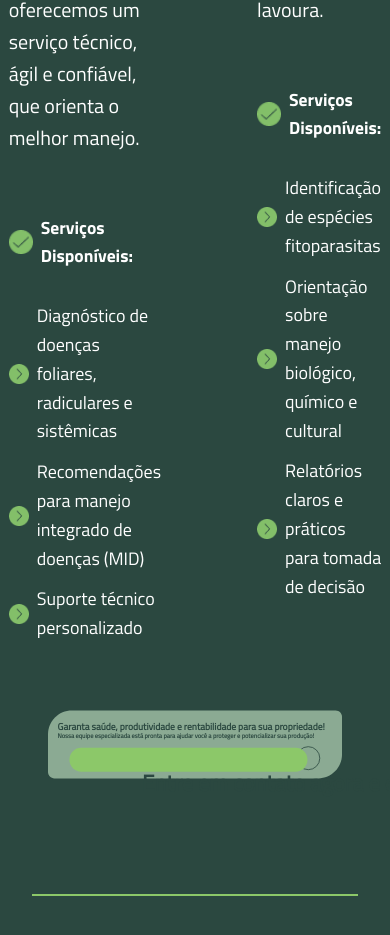
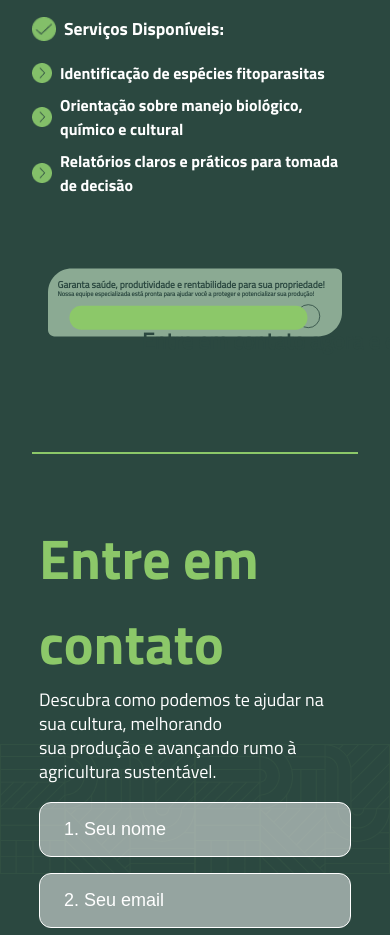
Before and after one commit to yagoMiron/pantabio, a React (Create React App) app: page / in a window 390 px wide. Shown: the part 7370-8305 px from the top of the page. Built offline with nearby package versions, Linux system fonts and the light colour scheme.

Commit message:
responsividade seção contato

```diff
--- a/src/components/Contato/index.tsx
+++ b/src/components/Contato/index.tsx
@@ -17,17 +17,17 @@ export default function Contato() {
           <div className={styles.inputLinha}>
             <input
               type="text"
-              placeholder="Seu nome"
+              placeholder="1. Seu nome"
               className={styles.input}
             />
             <input
               type="email"
-              placeholder="Seu email"
+              placeholder="2. Seu email"
               className={styles.input}
             />
           </div>
           <textarea
-            placeholder="Sua mensagem"
+            placeholder="3. Sua mensagem"
             className={styles.textarea}
           ></textarea>
         </form>
--- a/src/components/Contato/styles.module.css
+++ b/src/components/Contato/styles.module.css
@@ -1,5 +1,5 @@
 .contatoSection {
-  height: 541px;
+  min-height: 541px;
   background-color: #2b4840;
   background-image: url("../../assets/img/FundoContato.svg");
   background-repeat: repeat-x;
@@ -18,11 +18,8 @@
 }
 
 .textoContato {
-  max-width: 700px;
   text-align: left;
-  align-self: flex-start;
-  margin-left: 351px;
-  margin-bottom: 2rem;
+  width: 80vw;
 }
 
 .titulo {
@@ -35,23 +32,21 @@
   color: white;
   font-size: 18px;
   line-height: 1.6;
-  margin-top: -20px;
+  margin-top: 0;
+  line-height: 24px;
 }
 
 .formulario {
   display: flex;
   flex-direction: column;
   gap: 1rem;
-  max-width: 1200px;
-  margin-left: -20px;
-  width: 120%;
-  margin-right: 20px;
+  width: 80vw;
 }
 
 .inputLinha {
   display: flex;
   gap: 2rem;
-  width: 105%;
+  width: 100%;
 }
 
 .input {
@@ -62,12 +57,9 @@
   background: rgba(255, 255, 255, 0.5);
   color: #ffff;
   font-size: 18px;
-  width: 100%;
-  margin-right: 10px;
 }
 
 .textarea {
-  width: 100%;
   padding: 1rem 1.5rem;
   border: 1px solid white;
   border-radius: 12px;
@@ -82,3 +74,12 @@
   color: white;
   opacity: 1; /* garante visibilidade total */
 }
+@media (max-width: 820px) {
+  .contatoSection {
+    padding-bottom: 50px;
+  }
+  .inputLinha {
+    flex-direction: column;
+    gap: 16px;
+  }
+}
--- a/src/components/Servicos/index.tsx
+++ b/src/components/Servicos/index.tsx
@@ -20,22 +20,26 @@ export default function OutrosServicos() {
           </p>
 
           <div className={styles.servicosTitulo}>
-            <img src={iconeOk} alt="Ícone" />
+            <img src={iconeArrow} alt="Ícone" />
             <strong>Serviços Disponíveis:</strong>
           </div>
 
           <ul className={styles.lista}>
             <li>
-              <img src={iconeArrow} alt="✓" />
-              Diagnóstico de doenças foliares, radiculares e sistêmicas
+              <img src={iconeOk} alt="✓" />
+              <strong>
+                Diagnóstico de doenças foliares, radiculares e sistêmicas
+              </strong>
             </li>
             <li>
-              <img src={iconeArrow} alt="✓" />
-              Recomendações para manejo integrado de doenças (MID)
+              <img src={iconeOk} alt="✓" />
+              <strong>
+                Recomendações para manejo integrado de doenças (MID)
+              </strong>
             </li>
             <li>
-              <img src={iconeArrow} alt="✓" />
-              Suporte técnico personalizado
+              <img src={iconeOk} alt="✓" />
+              <strong>Suporte técnico personalizado</strong>
             </li>
           </ul>
         </div>
@@ -58,15 +62,19 @@ export default function OutrosServicos() {
           <ul className={styles.lista}>
             <li>
               <img src={iconeArrow} alt="✓" />
-              Identificação de espécies fitoparasitas
+              <strong>Identificação de espécies fitoparasitas</strong>
             </li>
             <li>
               <img src={iconeArrow} alt="✓" />
-              Orientação sobre manejo biológico, químico e cultural
+              <strong>
+                Orientação sobre manejo biológico, químico e cultural
+              </strong>
             </li>
             <li>
               <img src={iconeArrow} alt="✓" />
-              Relatórios claros e práticos para tomada de decisão
+              <strong>
+                Relatórios claros e práticos para tomada de decisão
+              </strong>
             </li>
           </ul>
         </div>
--- a/src/components/Servicos/styles.module.css
+++ b/src/components/Servicos/styles.module.css
@@ -42,7 +42,7 @@
 .lista {
   list-style: none; /* remove bolinhas */
   padding: 0;
-  margin: 1rem 0 0;
+  margin: 1rem 0;
   display: flex;
   flex-direction: column;
   gap: 0.75rem;
@@ -81,3 +81,29 @@
   height: 2px;
   background-color: #8cc869;
 }
+
+@media (max-width: 820px) {
+  .titulo {
+    font-size: 40px;
+    margin: 0;
+    margin-bottom: 32px;
+  }
+  .container {
+    padding: 1rem 2rem;
+  }
+  .coluna {
+    font-size: 16px;
+    line-height: 24px;
+  }
+  .conteudo {
+    flex-direction: column;
+    gap: 1rem;
+  }
+  .lista {
+    margin: 4px 0px;
+    gap: 8px;
+  }
+  .lista li {
+    font-size: 16px;
+  }
+}
```
